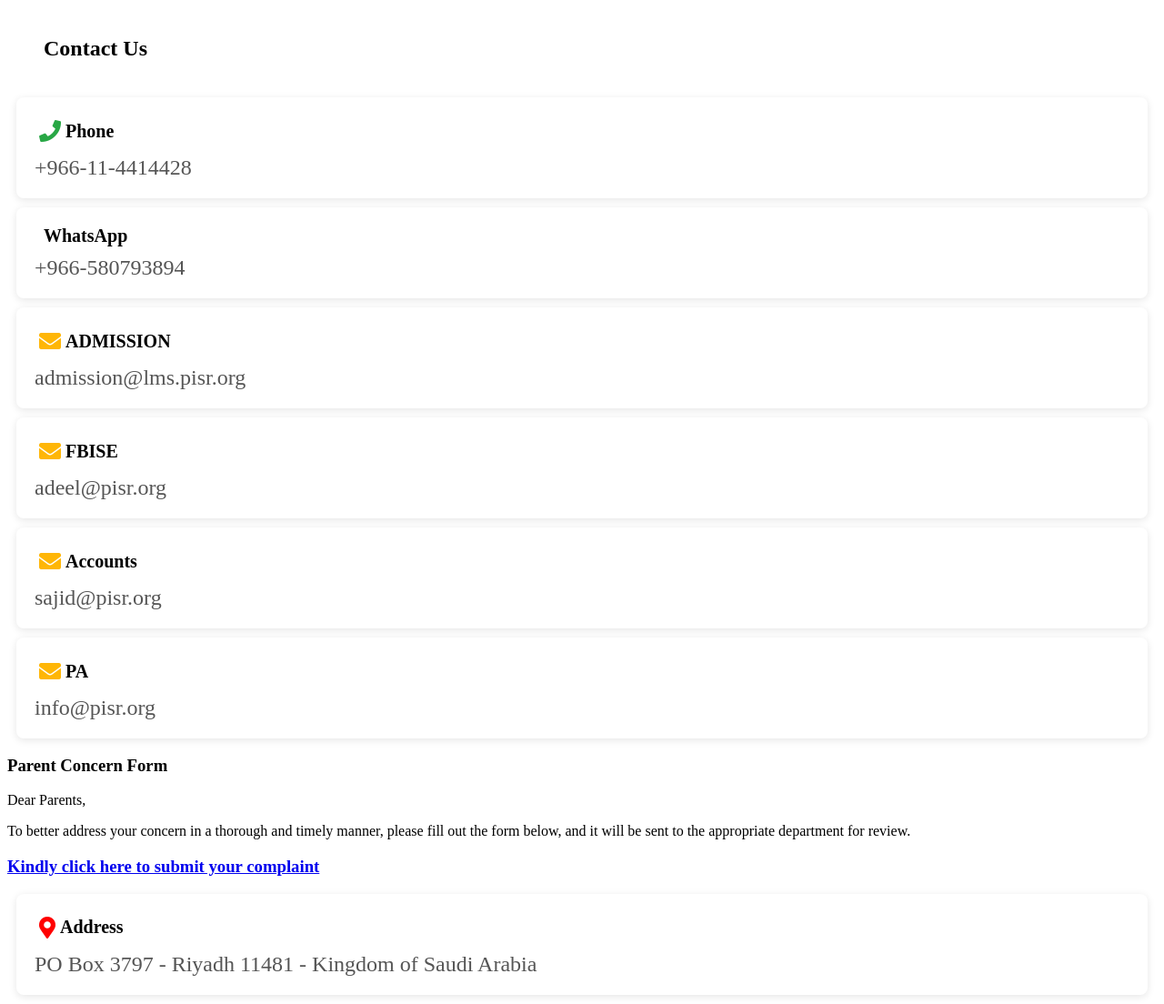
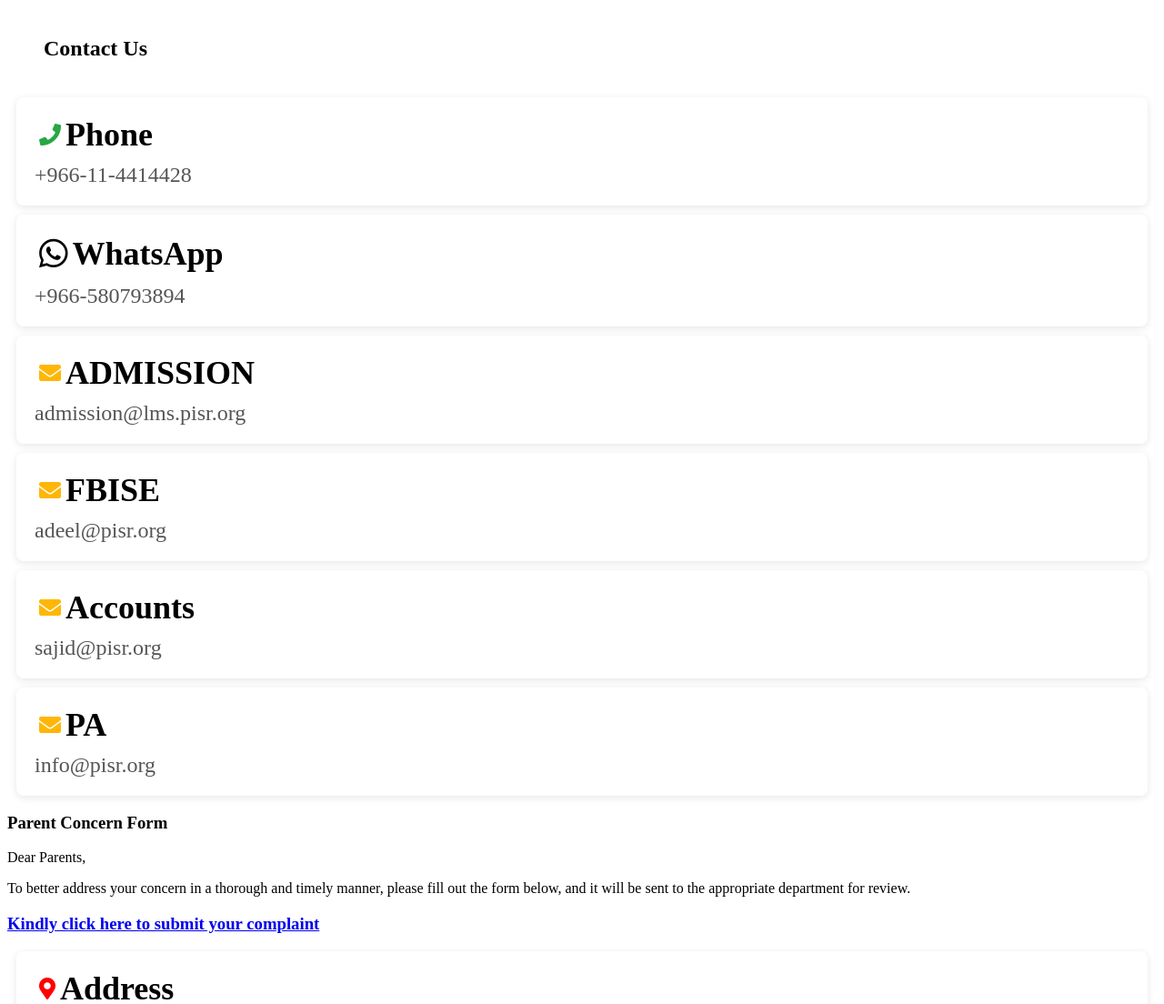
Before and after one commit to Muhammad-Daniyal0077/pisr, a CodeIgniter app: the page made by application/views/Front_End/contact.php in a window 1280 px wide. Shown: the part 153-1257 px from the top of the page at 91% size. Run offline with CodeIgniter, Linux system fonts and the light colour scheme; grey boxes are pictures that could not be loaded.

Commit message:
Contact page modified
Whats app icon updated

```diff
--- a/application/views/Front_End/contact.php
+++ b/application/views/Front_End/contact.php
@@ -40,7 +40,7 @@
 }
 
 .heading__primary {
-    font-size: 1.25rem;
+    font-size: 2.25rem;
     font-weight: bold;
     margin-bottom: 10px;
     display: flex;
@@ -82,7 +82,8 @@
                 <!-- WhatsApp Section -->
                 <div class="contact-info-box">
                     <div class="heading__primary">
-                        <i class="ion-social-whatsapp" style="color:#81d742; font-size: 24px;"></i> WhatsApp
+                    <i class="fab fa-whatsapp"></i> WhatsApp </a>
+
                     </div>
                     <div class="desc-content">+966-580793894</div>
                 </div>
```
